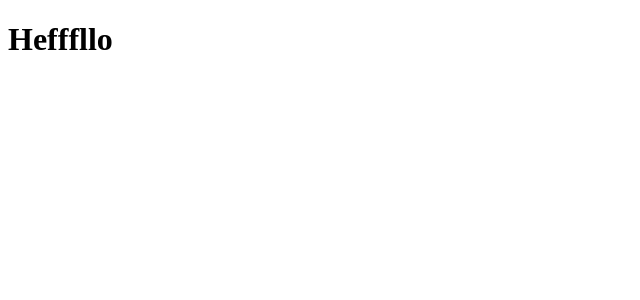
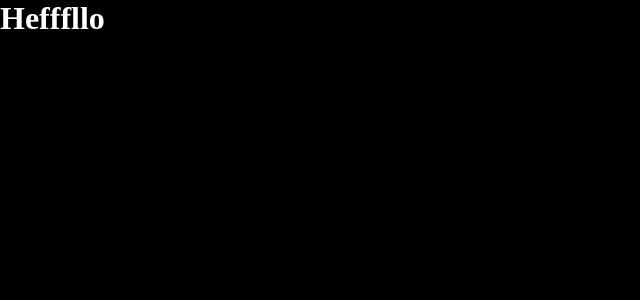
Before and after one commit to TomokiMiyauci/web-camera, a React app: page / in a window 1280 px wide. Shown: the top 300 px of the page, without its empty margins (0-640 px from the left). Built offline with nearby package versions, Linux system fonts and the light colour scheme.

Commit message:
:bento: Add global style

```diff
--- /dev/null
+++ b/src/global.css
@@ -0,0 +1,11 @@
+:global * {
+    box-sizing: border-box;
+    padding: 0;
+    margin: 0;
+}
+
+:global html,
+:global body {
+    color: white;
+    background-color: black;
+}
--- a/src/index.js
+++ b/src/index.js
@@ -1,8 +1,9 @@
 import React from "react";
 import ReactDom from 'react-dom'
 import App from '~/App'
+import '~/global.css'
 
 ReactDom.render(
-    <App />,
-    document.getElementById('app')
+  <App />,
+  document.getElementById('app')
 )
```
